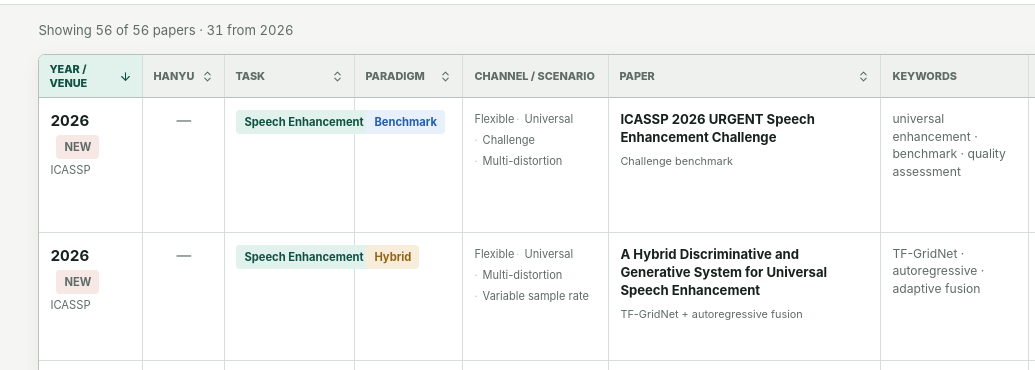
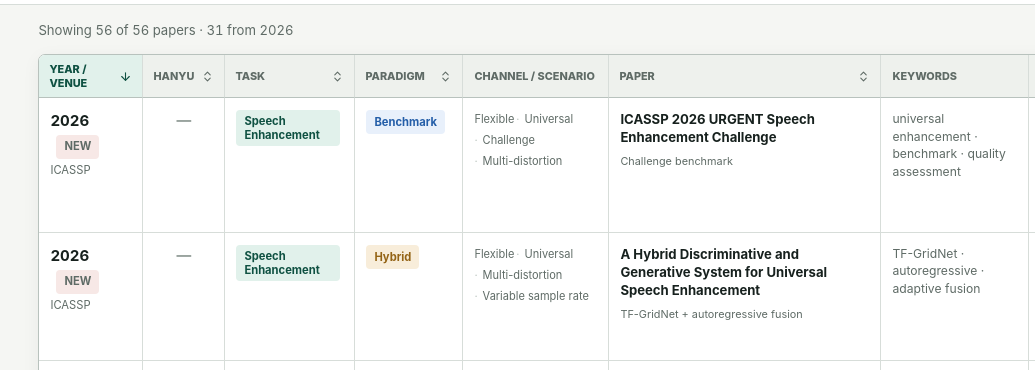
Before and after one commit to Hanyu-Meng/speech-front-end, a website: page site/index.html in a window 1280 px wide. Shown: the part 399-769 px from the top of the page, 0-1035 px from the left. Drawn offline with nearby package versions, Linux system fonts and the light colour scheme.

Commit message:
fix table tag overflow

```diff
--- a/site/assets/styles.css
+++ b/site/assets/styles.css
@@ -270,6 +270,12 @@ tbody tr:last-child td { border-bottom: 0; }
 .rating { display: inline-block; color: var(--amber); font-size: 0.92rem; font-weight: 800; font-variant-numeric: tabular-nums; }
 .rating-unrated { color: #9aa49f; }
 .link-list, .dialog-labels, .metric-list { display: flex; flex-wrap: wrap; gap: 5px; }
+tbody td > .tag {
+  max-width: 100%;
+  white-space: normal;
+  overflow-wrap: anywhere;
+  line-height: 1.25;
+}
 .task-list .tag { margin: 0 3px 5px 0; }
 .context-list span { display: inline-block; margin: 0 2px 4px 0; color: var(--ink-muted); font-size: 0.69rem; }
 .context-list span + span::before { content: "·"; margin-right: 5px; color: var(--line-strong); }
--- a/site/index.html
+++ b/site/index.html
@@ -11,7 +11,7 @@
     <meta property="og:title" content="Speech Front-End Literature" />
     <meta property="og:description" content="A filterable index and method map for modern speech front-end research." />
     <title>Speech Front-End Literature</title>
-    <link rel="stylesheet" href="./assets/styles.css?v=20260903-en" />
+    <link rel="stylesheet" href="./assets/styles.css?v=20260903-tags" />
     <script defer src="https://unpkg.com/lucide@0.468.0/dist/umd/lucide.min.js"></script>
     <script type="module" src="./assets/app.js?v=20260903-en"></script>
   </head>
```
